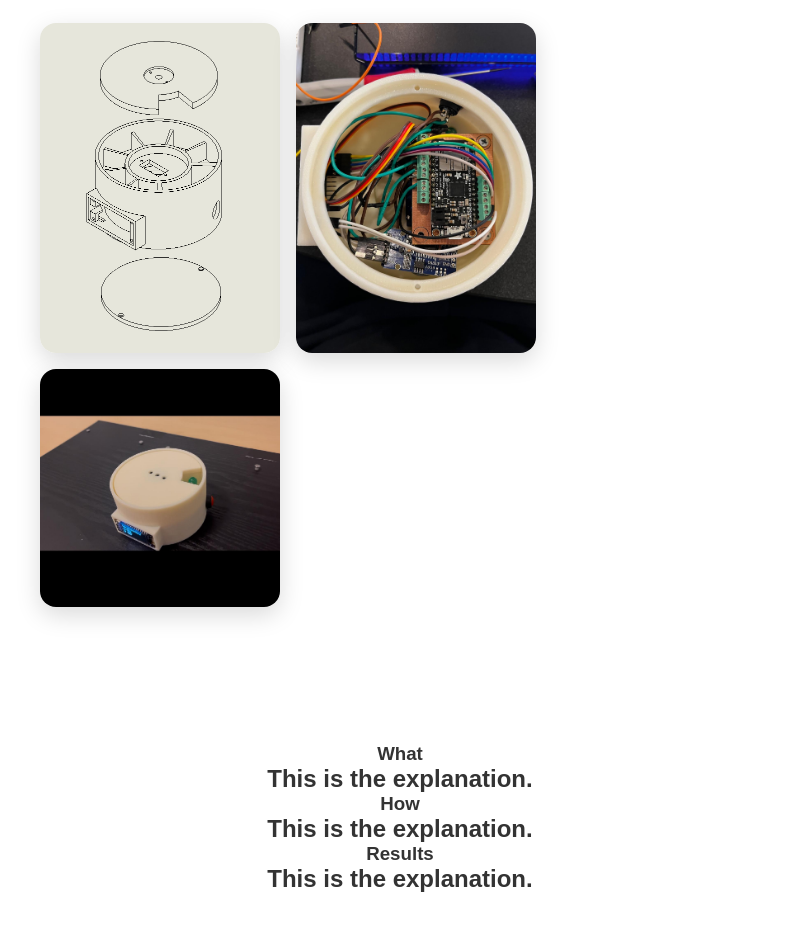
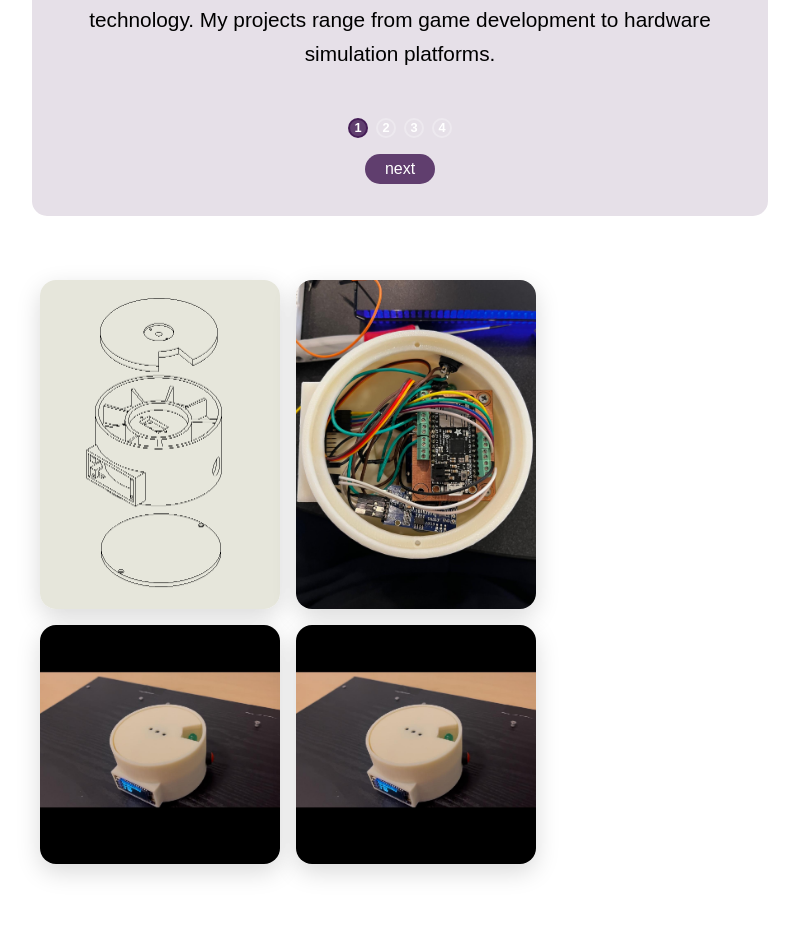
Before and after one commit to juanseherreram14/portfolio-vale, a React (Create React App) app in the folder vale-portfolio/: page /MainProject2 in a window 1280 px wide. Shown: the part 225-1156 px from the top of the page, without its empty margins (432-1231 px from the left). Built offline with nearby package versions, Linux system fonts and the light colour scheme.

Commit message:
made all main projects equal in layout.

```diff
--- a/vale-portfolio/src/Pages/MainProject1.jsx
+++ b/vale-portfolio/src/Pages/MainProject1.jsx
@@ -19,7 +19,7 @@ const showcase = [
         imageUrl: SPFinal
     },
     {
-        id: 3,
+        id: 4,
         imageUrl: SPFinal
     }
 ];
@@ -104,6 +104,7 @@ function MainProject1() {
                                 {'next'}
                             </button>
                         </div>
+                    </div>
                     <div className="showcase-grid">
                         {showcase.map(showcase => (
                             <article key={showcase.id} className="showcase-card">
@@ -112,7 +113,6 @@ function MainProject1() {
                         ))}
                     </div>
                 </div>
-                </div>
             </section>
         </div>
     );
--- a/vale-portfolio/src/Pages/MainProject2.jsx
+++ b/vale-portfolio/src/Pages/MainProject2.jsx
@@ -1,4 +1,4 @@
-import React from 'react';
+import React, { useState } from 'react';
 import '../Styles/MainProject1.css';
 import mainVideo from '../Videos/SmartPillDispenserAnimation.mp4';
 import SPDCad from '../Images/SmartPillDispenser_CAD.png';
@@ -17,10 +17,44 @@ const showcase = [
     {
         id: 3,
         imageUrl: SPDFinal
+    },
+    {
+        id: 4,
+        imageUrl: SPDFinal
+    }
+];
+
+const textContent = [
+    {
+        title: "Overview",
+        text: "I specialize in creating innovative solutions using cutting-edge technology. My projects range from game development to hardware simulation platforms."
+    },
+    {
+        title: "Tools",
+        text: "Proficient in C++, C#, Python, and Unity. I have experience with 3D modeling in Solidworks, PCB design, and embedded systems development."
+    },
+    {
+        title: "Results",
+        text: "I'm passionate about bridging the gap between digital simulation and real-world applications. I aim to contribute to teams working on innovative engineering solutions."
+    },
+    {
+        title: "Education & Experience",
+        text: "Currently pursuing a degree in Simulation and Visualization with hands-on experience in prototyping, digital fabrication, and creating virtual training environments."
     }
 ];
 
 function MainProject2() {
+    const [currentTextIndex, setCurrentTextIndex] = useState(0);
+
+    // Function to change to the next text
+    const changeText = () => {
+        setCurrentTextIndex((prevIndex) =>
+            prevIndex === textContent.length - 1 ? 0 : prevIndex + 1
+        );
+    };
+    const selectText = (index) => {
+        setCurrentTextIndex(index);
+    };
     return (
         <div className="main-project1-page">
             <nav className="MP1navbar MP1glass-navbar">
@@ -45,26 +79,37 @@ function MainProject2() {
                     </video>
                 </div>
                 <div className="showcase-wrapper">
+                    <div className="changing-text-container">
+                        <div className="text-block">
+                            <h3>{textContent[currentTextIndex].title}</h3>
+                            <p>{textContent[currentTextIndex].text}</p>
+                        </div>
+
+                        <div className="text-controls">
+
+                            {/* Optional: Individual buttons for each text */}
+                            <div className="text-selector-buttons">
+                                {textContent.map((_, index) => (
+                                    <button
+                                        key={index}
+                                        onClick={() => selectText(index)}
+                                        className={`selector-btn ${currentTextIndex === index ? 'active' : ''}`}
+                                    >
+                                        {index + 1}
+                                    </button>
+                                ))}
+                            </div>
+                            <button onClick={changeText} className="change-btn">
+                                {'next'}
+                            </button>
+                        </div>
+                    </div>
                     <div className="showcase-grid">
                         {showcase.map(showcase => (
                             <article key={showcase.id} className="showcase-card">
                                 <img src={showcase.imageUrl} alt="" />
                             </article>
                         ))}
-                    </div>
-                    <div className="content-grid">
-                        <article key={1} className="content-card">
-                            <h1>What</h1>
-                            <h2>This is the explanation.</h2>
-                        </article>
-                        <article key={2} className="content-card">
-                            <h1>How</h1>
-                            <h2>This is the explanation.</h2>
-                        </article>
-                        <article key={3} className="content-card">
-                            <h1>Results</h1>
-                            <h2>This is the explanation.</h2>
-                        </article>
                     </div>
                 </div>
             </section>
--- a/vale-portfolio/src/Pages/MainProject3.jsx
+++ b/vale-portfolio/src/Pages/MainProject3.jsx
@@ -1,4 +1,4 @@
-import React from 'react';
+import React, { useState } from 'react';
 import '../Styles/MainProject1.css';
 import mainVideo from '../Videos/SimonSenseDemo.mp4';
 import SSPcb from '../Images/SimonSensePCB.png';
@@ -17,10 +17,44 @@ const showcase = [
     {
         id: 3,
         imageUrl: SSDone
+    },
+    {
+        id: 4,
+        imageUrl: SSDone
+    }
+];
+
+const textContent = [
+    {
+        title: "Overview",
+        text: "I specialize in creating innovative solutions using cutting-edge technology. My projects range from game development to hardware simulation platforms."
+    },
+    {
+        title: "Tools",
+        text: "Proficient in C++, C#, Python, and Unity. I have experience with 3D modeling in Solidworks, PCB design, and embedded systems development."
+    },
+    {
+        title: "Results",
+        text: "I'm passionate about bridging the gap between digital simulation and real-world applications. I aim to contribute to teams working on innovative engineering solutions."
+    },
+    {
+        title: "Education & Experience",
+        text: "Currently pursuing a degree in Simulation and Visualization with hands-on experience in prototyping, digital fabrication, and creating virtual training environments."
     }
 ];
 
 function MainProject3() {
+    const [currentTextIndex, setCurrentTextIndex] = useState(0);
+
+    // Function to change to the next text
+    const changeText = () => {
+        setCurrentTextIndex((prevIndex) =>
+            prevIndex === textContent.length - 1 ? 0 : prevIndex + 1
+        );
+    };
+    const selectText = (index) => {
+        setCurrentTextIndex(index);
+    };
     return (
         <div className="main-project1-page">
             <nav className="MP1navbar MP1glass-navbar">
@@ -45,26 +79,37 @@ function MainProject3() {
                     </video>
                 </div>
                 <div className="showcase-wrapper">
+                    <div className="changing-text-container">
+                        <div className="text-block">
+                            <h3>{textContent[currentTextIndex].title}</h3>
+                            <p>{textContent[currentTextIndex].text}</p>
+                        </div>
+
+                        <div className="text-controls">
+
+                            {/* Optional: Individual buttons for each text */}
+                            <div className="text-selector-buttons">
+                                {textContent.map((_, index) => (
+                                    <button
+                                        key={index}
+                                        onClick={() => selectText(index)}
+                                        className={`selector-btn ${currentTextIndex === index ? 'active' : ''}`}
+                                    >
+                                        {index + 1}
+                                    </button>
+                                ))}
+                            </div>
+                            <button onClick={changeText} className="change-btn">
+                                {'next'}
+                            </button>
+                        </div>
+                    </div>
                     <div className="showcase-grid">
                         {showcase.map(showcase => (
                             <article key={showcase.id} className="showcase-card">
                                 <img src={showcase.imageUrl} alt="" />
                             </article>
                         ))}
-                    </div>
-                    <div className="content-grid">
-                        <article key={1} className="content-card">
-                            <h1>What</h1>
-                            <h2>This is the explanation.</h2>
-                        </article>
-                        <article key={2} className="content-card">
-                            <h1>How</h1>
-                            <h2>This is the explanation.</h2>
-                        </article>
-                        <article key={3} className="content-card">
-                            <h1>Results</h1>
-                            <h2>This is the explanation.</h2>
-                        </article>
                     </div>
                 </div>
             </section>
--- a/vale-portfolio/src/Styles/MainProject1.css
+++ b/vale-portfolio/src/Styles/MainProject1.css
@@ -121,7 +121,7 @@ body {
   grid-template-columns: repeat(auto-fit, minmax(200px, 240px));
   gap: 1rem;
   width: 100%;
-  padding: 8.5rem 0.5rem;
+  padding: 4rem 0.5rem;
 }
 
 .showcase-card {
@@ -147,7 +147,7 @@ body {
 .changing-text-container {
   background: rgba(63, 22, 81, 0.13);
   border-radius: 15px;
-  max-height: 350px;
+  max-height: 450px;
   color: #000000;
   text-align: center;
 }
@@ -185,8 +185,6 @@ body {
 
 .change-btn {
   padding: 6px 20px;
-  position: absolute;
-  bottom: 100px;
   background-color: rgba(63, 22, 81, 0.8);
   color: white;
   border: none;
@@ -203,8 +201,6 @@ body {
 }
 
 .text-selector-buttons {
-  position: absolute;
-  bottom: 145px;
   display: flex;
   gap: 0.5rem;
 }
```
Lines whose indentation alone changed are shown as unchanged.
